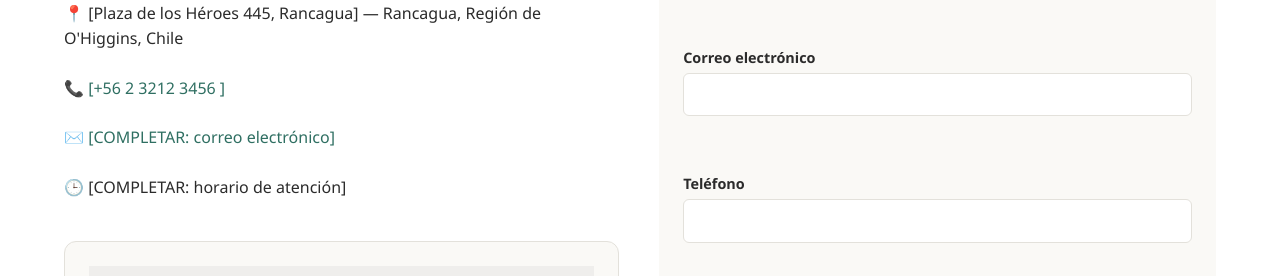
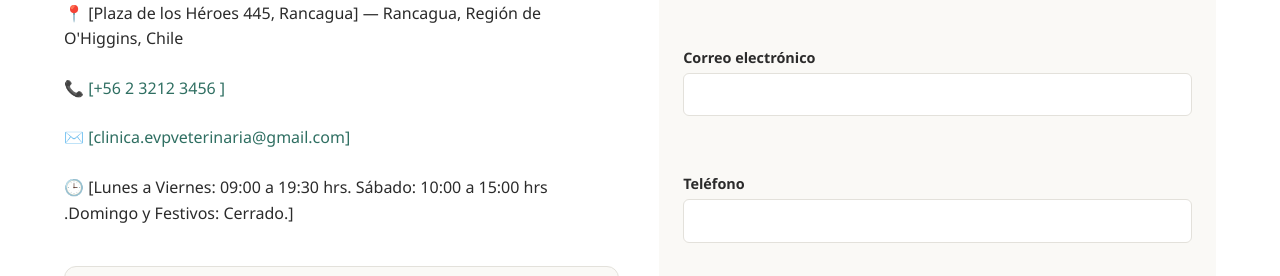
Before and after one commit to briveraac/EvP_veterinaria, a React (Vite) app: page / in a window 1280 px wide. Shown: the part 2500-2776 px from the top of the page. Built offline with nearby package versions, Linux system fonts and the light colour scheme; grey boxes are pictures that could not be loaded.

Commit message:
parte terminada

```diff
--- a/src/components/sections/ContactSection.jsx
+++ b/src/components/sections/ContactSection.jsx
@@ -18,10 +18,12 @@ function ContactSection() {
               <span aria-hidden="true">📞</span> <a href="#">[+56 2 3212 3456 ]</a>
             </p>
             <p>
-              <span aria-hidden="true">✉️</span> <a href="#">[COMPLETAR: correo electrónico]</a>
+              <span aria-hidden="true">✉️</span> <a href="#">[clinica.evpveterinaria@gmail.com]</a>
             </p>
             <p>
-              <span aria-hidden="true">🕒</span> [COMPLETAR: horario de atención]
+              <span aria-hidden="true">🕒</span> [Lunes a Viernes: 09:00 a 19:30 hrs.
+                                                  Sábado: 10:00 a 15:00 hrs
+                                                  .Domingo y Festivos: Cerrado.]
             </p>
           </address>
 
```
